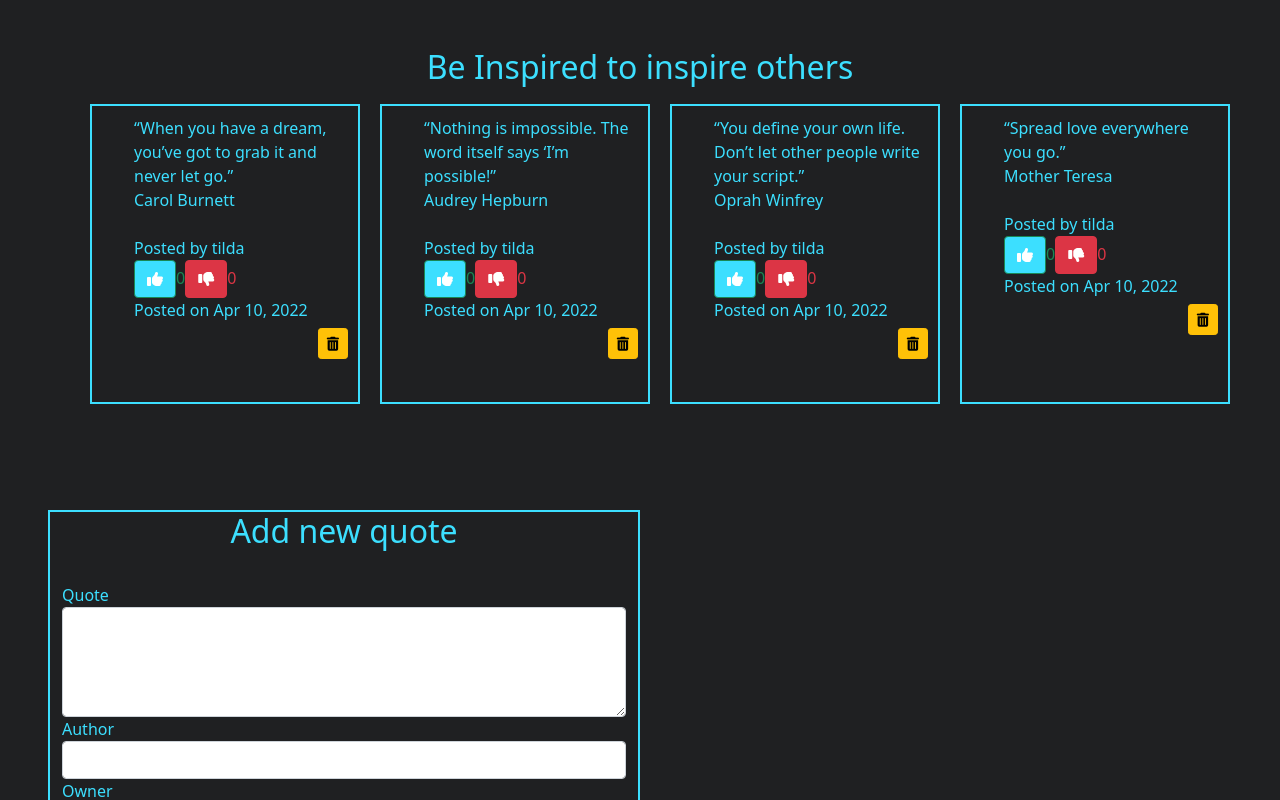
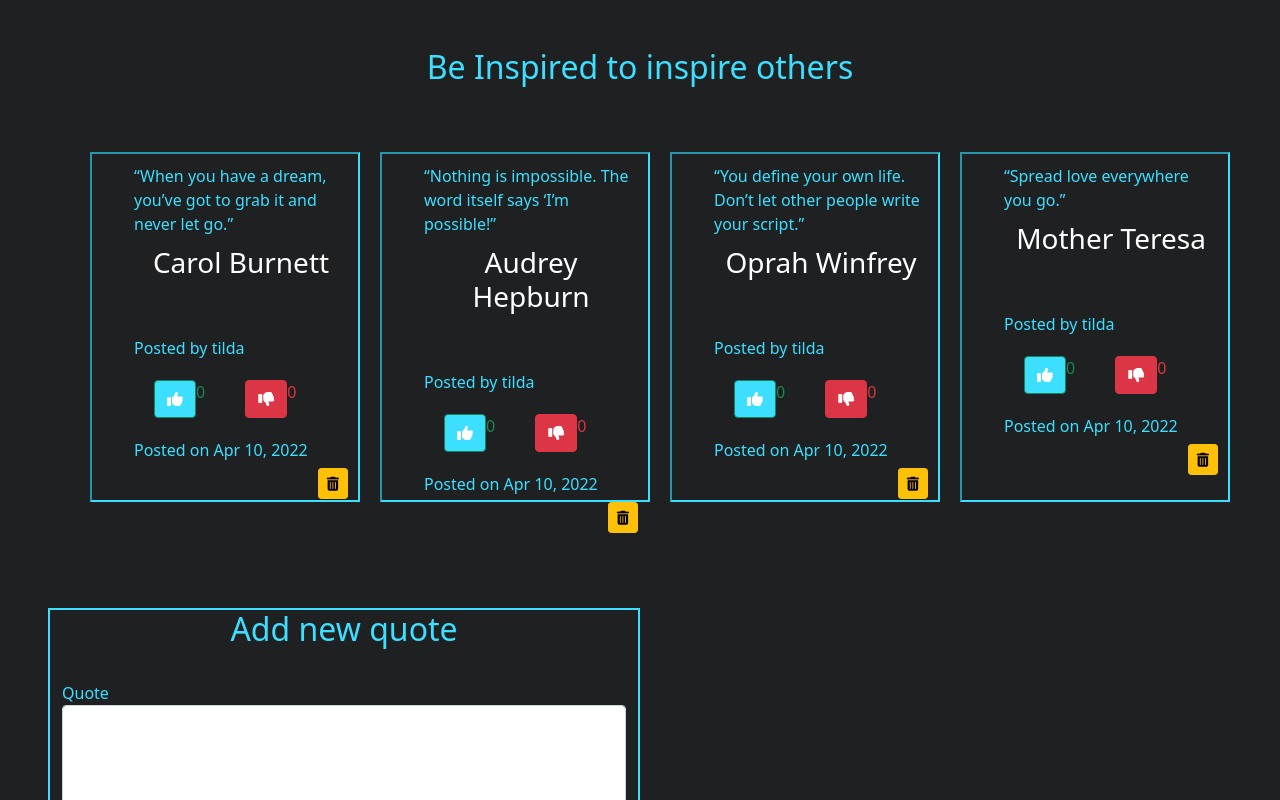
Before and after one commit to Maltilda-Nyaboke/week-8, an Angular app: page / in a window 1280 px wide. Shown: the top 800 px of the page. Built offline with nearby package versions, Linux system fonts and the light colour scheme.

Commit message:
style:optimize h3

```diff
--- a/src/app/quote-form/quote-form.component.css
+++ b/src/app/quote-form/quote-form.component.css
@@ -3,6 +3,11 @@
 }
 h2{
     color:#3cdfff ;
+}
+h3{
+    color: white;
+    text-align: center;
+    margin-top: 10px;
 }
 label{
     color: #3cdfff;
@@ -16,10 +21,10 @@ label{
     outline: none;
 }
 ul{
-    border: 2px double #3cdfff;
+    border: 2px inset #3cdfff;
     margin: 10px;
     align-items: center;
-    height: 300px;
+    height: 350px;
     width: 800px;
     color: white;
 }
@@ -37,3 +42,9 @@ li{
     float: right;
     margin-top: 30px;
 }
+.up{
+    display: inline-flex;
+    flex-direction: row;
+    justify-content: space-evenly;
+    margin: 20px;
+}
--- a/src/app/quote-form/quote-form.component.html
+++ b/src/app/quote-form/quote-form.component.html
@@ -1,12 +1,12 @@
 
 <div class="container-fluid">
   <div class="row p-5">
-    <h2 class="title text-center">Be Inspired to inspire others</h2>
+    <h2 class="title text-center ">Be Inspired to inspire others</h2>
      <!-- <div class="c0l-md-2"></div> -->
-    <div class="rec d-flex justify-content-center text-right">
+    <div class="rec d-flex justify-content-center text-right mt-5">
 
       <ul *ngFor="let quote of quotes; let i = index">
-        <li appQuoteHighlight>{{quote.quote}}<br><span>{{quote.author}}</span> <br> <br> <span class="owner">Posted by {{quote.owner}}</span> <br> <span class="text-success "> <button (click)='quote.addVote()' class="btn btn-success"><i class="fa-solid fa-thumbs-up"></i></button>{{quote.upvotes}}</span>   <span class="text-danger ml-3" ><button (click)='quote.subVote()' class="btn btn-danger"><i class="fa-solid fa-thumbs-down"></i></button>{{quote.downvotes}}</span> <br> <span>Posted on {{newQuote.postDate|date}}</span>
+        <li appQuoteHighlight>{{quote.quote}}<br><span><h3>{{quote.author}}</h3></span> <br> <br> <span class="owner">Posted by {{quote.owner}}</span> <br> <span class=" up text-success "> <button (click)='quote.addVote()' class="btn btn-success"><i class="fa-solid fa-thumbs-up"></i></button>{{quote.upvotes}}</span> <span class=" up text-danger ml-3" ><button (click)='quote.subVote()' class=" btn btn-danger"><i class="fa-solid fa-thumbs-down"></i></button>{{quote.downvotes}}</span> <br> <span>Posted on {{newQuote.postDate|date}}</span>
           <div class="del">
             <app-quote-detail [quote]="quote" (isComplete)='deleteQuote($event,1)'></app-quote-detail>
           </div>
```
